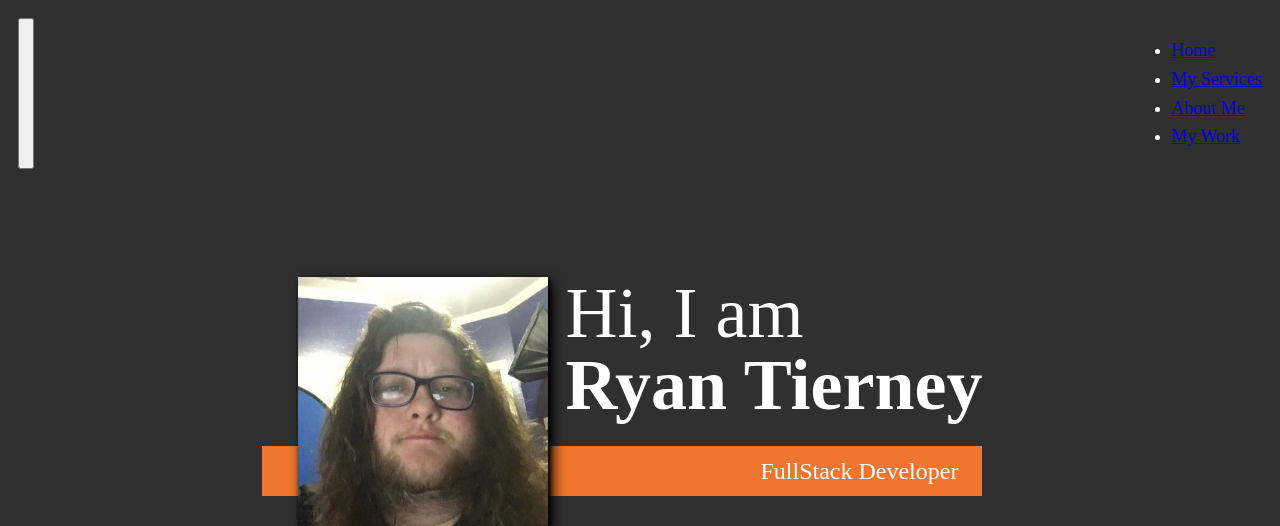
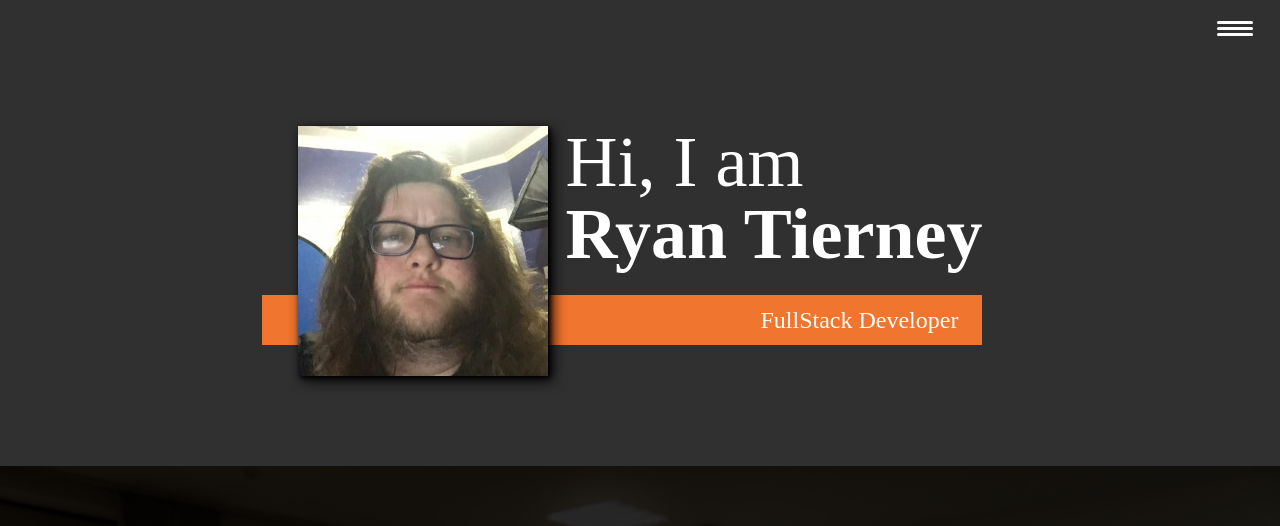
Before and after one commit to Ryan-Tierney/My_Portfolio, a PHP site: page / in a window 1280 px wide. Shown: the top 526 px of the page. Run offline with PHP 8.4, Linux system fonts and the light colour scheme; some libraries are stand-ins or nearby versions.

Commit message:
adding navigation

```diff
--- a/css/style.css
+++ b/css/style.css
@@ -33,6 +33,11 @@
 }
 
 /* General Styles */
+
+html {
+  scroll-behavior: smooth;
+}
+
 body {
   background: var(--clr-dark);
   color: var(--clr-light);
@@ -135,6 +140,104 @@ header {
   display: flex;
   justify-content: space-between;
   padding: 1em;
+}
+
+.nav {
+  position: fixed;
+  background: var(--clr-dark);
+  color: var(--clr-light);
+  top: 0;
+  bottom: 0;
+  left: 0;
+  right: 0;
+  z-index: 100;
+
+  transform: translateX(100%);
+  transition: transform 250ms cubic-bezier(0.5, 0, 0.5, 1);
+}
+
+.nav__list {
+  list-style: none;
+  display: flex;
+  height: 100%;
+  flex-direction: column;
+  justify-content: space-evenly;
+  align-items: center;
+  margin: 0;
+  padding: 0;
+}
+
+.nav__link {
+  color: inherit;
+  font-weight: var(--fw-bold);
+  font-size: var(--fs-h2);
+  text-decoration: none;
+}
+
+.nav__link:hover {
+  color: var(--clr-accent);
+}
+
+.nav-toggle {
+  padding: 0.5em;
+  background: transparent;
+  border: 0;
+  cursor: pointer;
+  position: absolute;
+  right: 1em;
+  top: 1em;
+  z-index: 1000;
+}
+
+.nav-open .nav {
+  transform: translateX(0);
+}
+
+.nav-open .nav-toggle {
+  position: fixed;
+}
+
+.nav-open .hamburger {
+  transform: rotate(0.625turn);
+}
+
+.nav-open .hamburger::before {
+  transform: rotate(90deg) translateX(-6px);
+}
+
+.nav-open .hamburger::after {
+  opacity: 0;
+}
+
+.hamburger {
+  display: block;
+  position: relative;
+}
+
+.hamburger,
+.hamburger::before,
+.hamburger::after {
+  background: var(--clr-light);
+  width: 2em;
+  height: 3px;
+  border-radius: 1em;
+  transition: transform 250ms ease-in-out;
+}
+
+.hamburger::before {
+  top: 6px;
+}
+
+.hamburger::after {
+  bottom: 6px;
+}
+
+.hamburger::before,
+.hamburger::after {
+  content: " ";
+  position: absolute;
+  left: 0;
+  right: 0;
 }
 
 /* intro section */
--- a/index.html
+++ b/index.html
@@ -18,6 +18,7 @@
   </head>
   <body>
     <header>
+      <div class="logo"></div>
       <button class="nav-toggle" aria-label="toggle navigation">
         <span class="hamburger"></span>
       </button>
@@ -191,5 +192,7 @@
         </li>
       </ul>
     </footer>
+
+    <script src="js/index.js"></script>
   </body>
 </html>
--- /dev/null
+++ b/js/index.js
@@ -0,0 +1,12 @@
+const navToggle = document.querySelector(".nav-toggle");
+const navLinks = document.querySelectorAll(".nav__link");
+
+navToggle.addEventListener("click", () => {
+  document.body.classList.toggle("nav-open");
+});
+
+navLinks.forEach((link) => {
+  link.addEventListener("click", () => {
+    document.body.classList.remove("nav-open");
+  });
+});
```
Also changed, not shown: img/Chibi Ryan.png (deleted).
